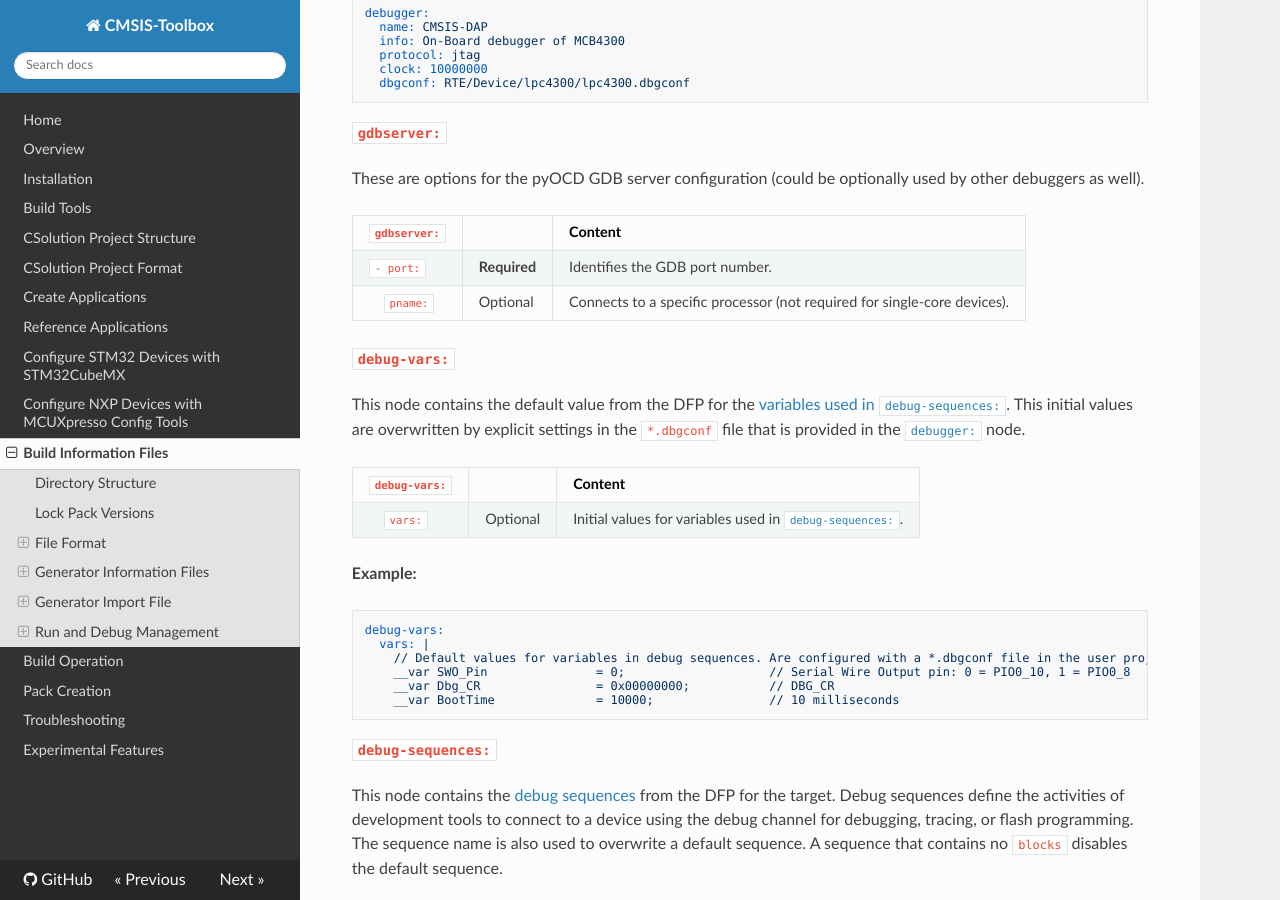
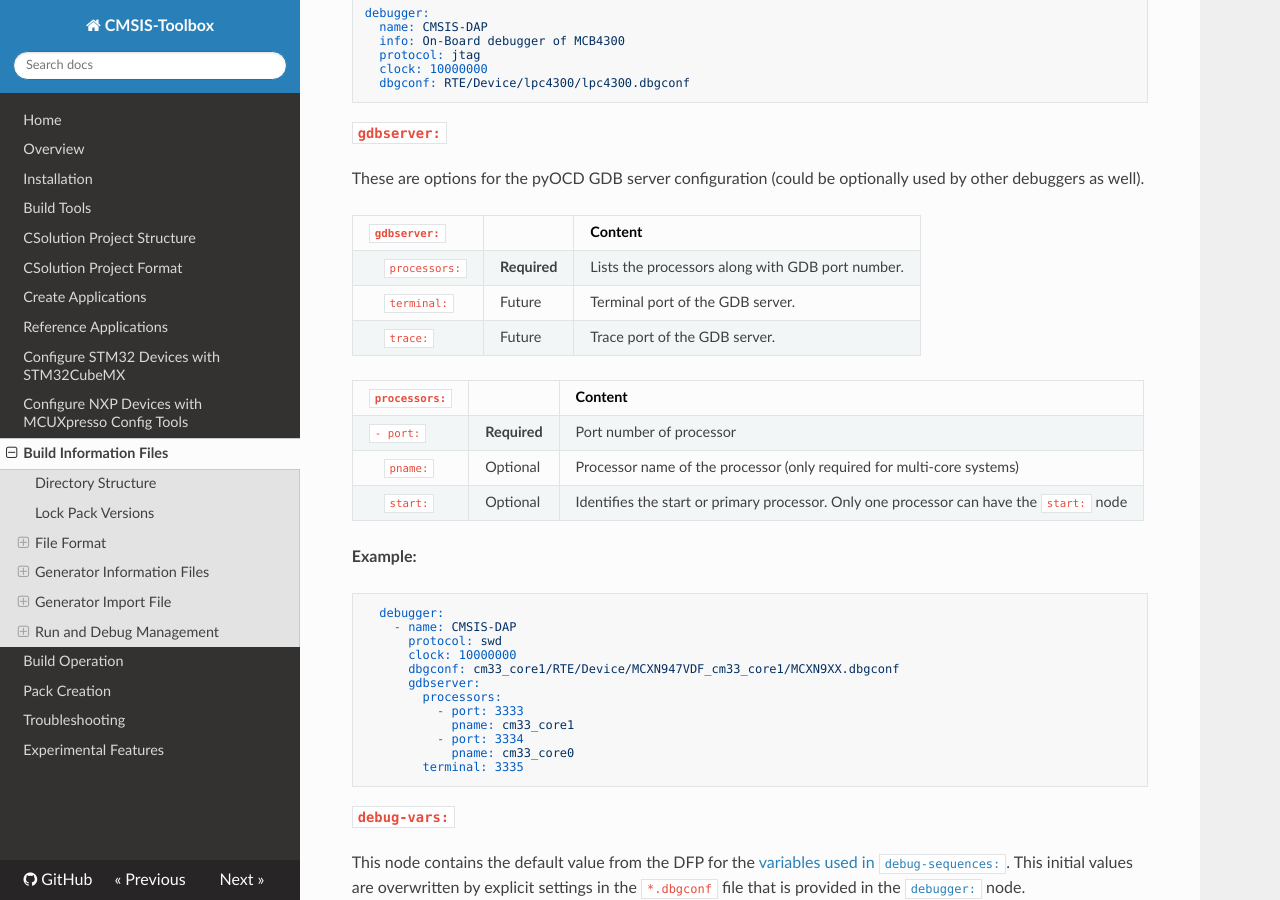
Before and after one commit to Open-CMSIS-Pack/cmsis-toolbox, an MkDocs documentation site: the page built from docs/YML-CBuild-Format.md, in a window 1280 px wide and 900 px high, scrolled down 22485 px. Built offline with MkDocs 1.6.1, drawn with Linux system fonts in a browser that asks for light colours; nearby versions of some CDN libraries.

Commit message:
Added port information to debugger in cbuild-run.yml

````diff
--- a/docs/YML-CBuild-Format.md
+++ b/docs/YML-CBuild-Format.md
@@ -932,8 +932,32 @@ These are options for the pyOCD GDB server configuration (could be optionally us
 
 `gdbserver:`                                              |             | Content
 :---------------------------------------------------------|-------------|:------------------------------------
-`- port:`                                                 |**Required** | Identifies the GDB port number.
-&nbsp;&nbsp;&nbsp; `pname:`                               |  Optional   | Connects to a specific processor (not required for single-core devices).
+&nbsp;&nbsp;&nbsp; `processors:`                          |**Required** | Lists the processors along with GDB port number.
+&nbsp;&nbsp;&nbsp; `terminal:`                            |  Future     | Terminal port of the GDB server.
+&nbsp;&nbsp;&nbsp; `trace:`                               |  Future     | Trace port of the GDB server.
+
+`processors:`                                             |             | Content
+:---------------------------------------------------------|-------------|:------------------------------------
+`- port:`                                                 |**Required** | Port number of processor
+&nbsp;&nbsp;&nbsp; `pname:`                               |  Optional   | Processor name of the processor (only required for multi-core systems)
+&nbsp;&nbsp;&nbsp; `start:`                               |  Optional   | Identifies the start or primary processor. Only one processor can have the `start:` node
+
+**Example:**
+
+```yml
+  debugger:
+    - name: CMSIS-DAP
+      protocol: swd
+      clock: 10000000
+      dbgconf: cm33_core1/RTE/Device/MCXN947VDF_cm33_core1/MCXN9XX.dbgconf
+      gdbserver:
+        processors:
+          - port: 3333
+            pname: cm33_core1
+          - port: 3334
+            pname: cm33_core0
+        terminal: 3335
+```
 
 #### `debug-vars:`
 
````
